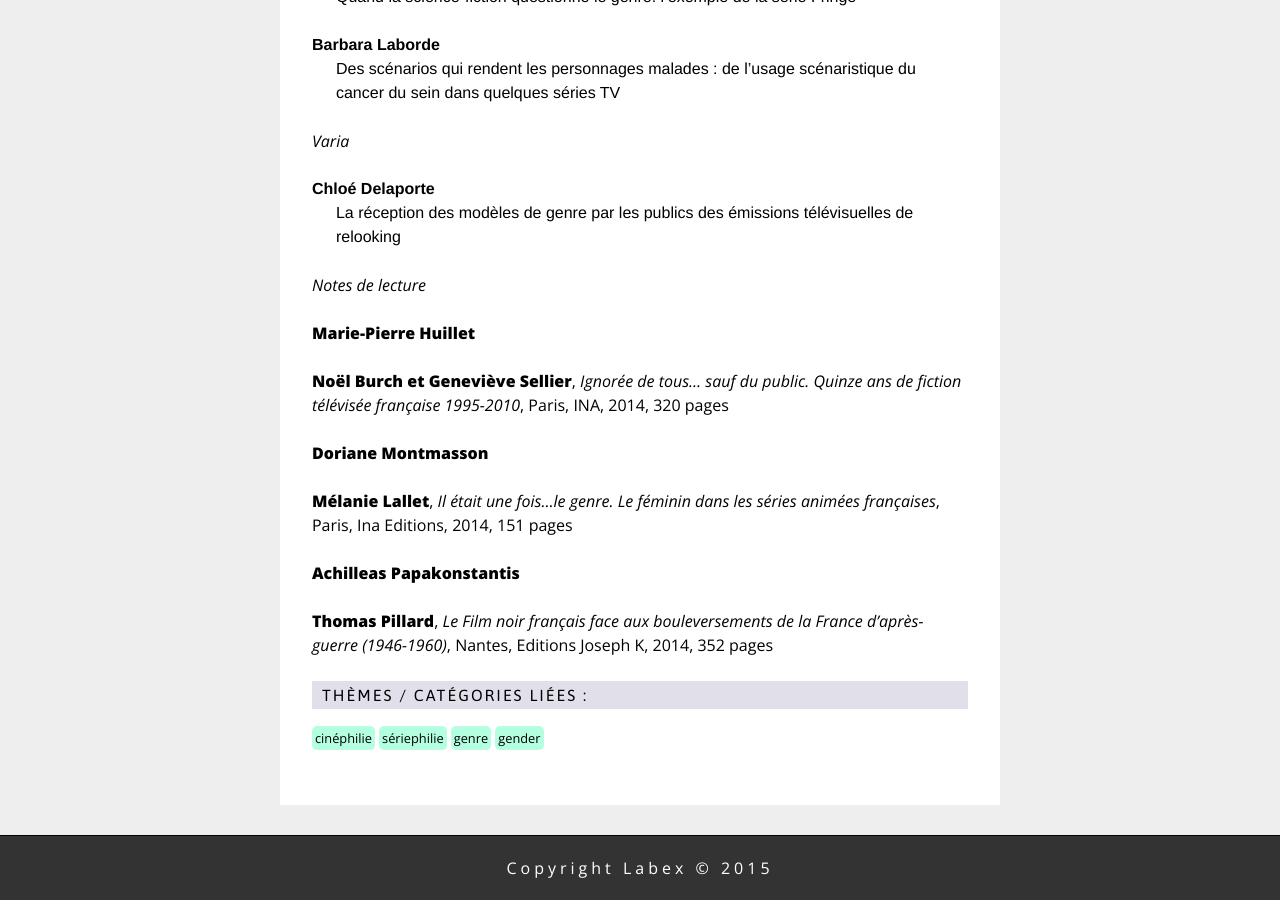
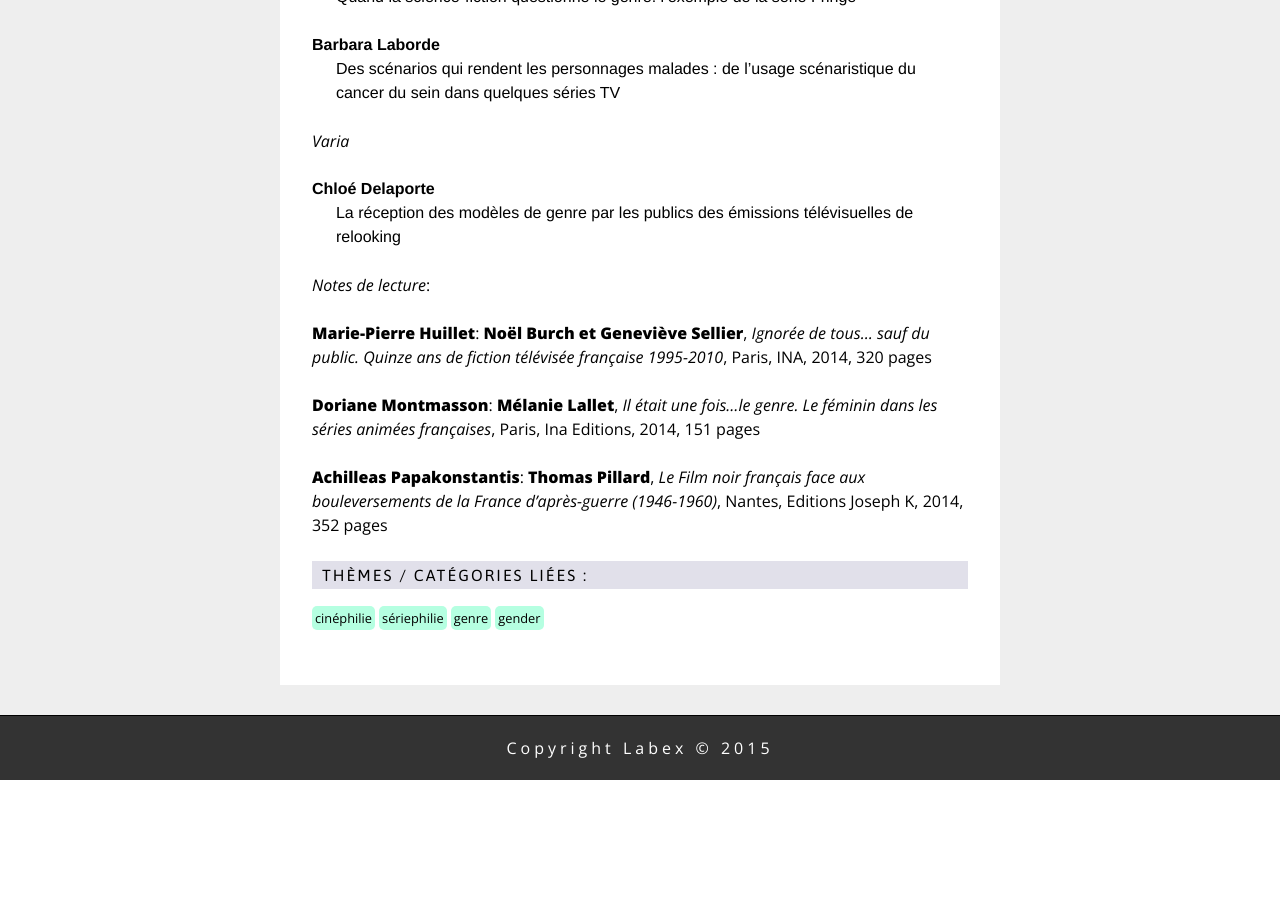
Before and after one commit to Labex-ICCA/Labex-ICCA.github.io, a Jekyll site: the page built from _posts/ecrits/2015-12-16-genres-en-s-ries-cin-ma-t-l-vision-m-dias.md, in a window 1280 px wide and 900 px high, scrolled down 1514 px. Built offline with Jekyll 4.4.1, drawn with Linux system fonts in a browser that asks for light colours; Markdown is read by kramdown in place of the engine named in the settings; after the commit the page ends 2294 px from its top, so only the background shows below that.

```diff
--- a/_posts/ecrits/2015-12-16-genres-en-s-ries-cin-ma-t-l-vision-m-dias.md
+++ b/_posts/ecrits/2015-12-16-genres-en-s-ries-cin-ma-t-l-vision-m-dias.md
@@ -52,19 +52,13 @@ _Varia_
 **Chloé Delaporte**
 : La réception des modèles de genre par les publics des émissions télévisuelles de relooking
 
-_Notes de lecture_
+_Notes de lecture_:
 
-**Marie-Pierre Huillet**
-
-**Noël Burch et Geneviève Sellier**, _Ignorée de tous... sauf du public. Quinze ans de fiction télévisée française 1995-2010_,
+**Marie-Pierre Huillet**: **Noël Burch et Geneviève Sellier**, _Ignorée de tous... sauf du public. Quinze ans de fiction télévisée française 1995-2010_,
 Paris, INA, 2014, 320 pages
 
-**Doriane Montmasson**
-
-**Mélanie Lallet**, _Il était une fois…le genre. Le féminin dans les séries animées françaises_,
+**Doriane Montmasson**: **Mélanie Lallet**, _Il était une fois…le genre. Le féminin dans les séries animées françaises_,
 Paris, Ina Editions, 2014, 151 pages
 
-**Achilleas Papakonstantis**
-
-**Thomas Pillard**, _Le Film noir français face aux bouleversements de la France d'après-guerre (1946-1960)_,
+**Achilleas Papakonstantis**: **Thomas Pillard**, _Le Film noir français face aux bouleversements de la France d'après-guerre (1946-1960)_,
 Nantes, Editions Joseph K, 2014, 352 pages
```
